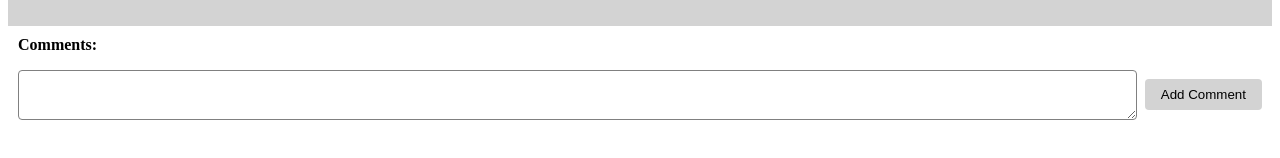
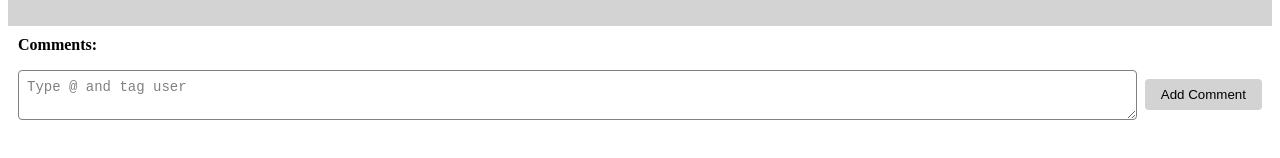
Before and after one commit to nathan-hadley/comment-mentions, an Angular app: page / in a window 1280 px wide. Shown: the part 194-352 px from the top of the page. Built offline with nearby package versions, Linux system fonts and the light colour scheme.

Commit message:
add placeholder in textbox

```diff
--- a/src/app/comment/comment.component.html
+++ b/src/app/comment/comment.component.html
@@ -29,6 +29,7 @@
 
     <div class="new-comment">
       <textarea
+        placeHolder="Type @ and tag user"
         (keydown)="handleKeydown($event)"
         (keyup)="detectMention($event)"
         [(ngModel)]="newCommentText">
```
